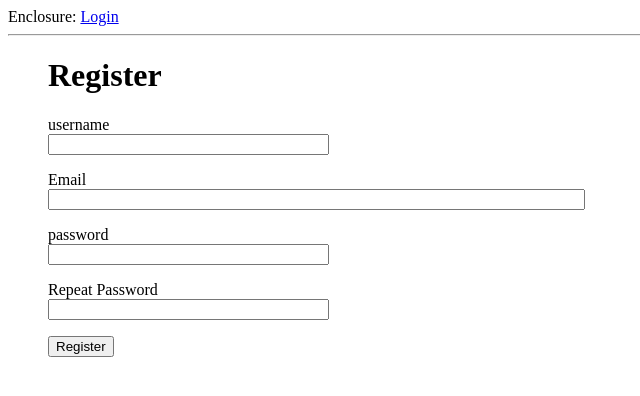
After one commit to riteshc852/Enclosure, a Flask app: page /register in a window 1280 px wide. The commit adds this page. Shown: the top 396 px of the page, without its empty margins (0-640 px from the left). Run offline with Flask 3, Linux system fonts and the light colour scheme.

Commit message:
implemented user login and regestration in the app

```diff
--- a/app/__init__.py
+++ b/app/__init__.py
@@ -2,8 +2,11 @@ from flask import Flask
 from config import Config # importing the config class from config.py
 from flask_sqlalchemy import SQLAlchemy
 from flask_migrate import Migrate
+from flask_login import LoginManager
 app = Flask(__name__) # app variable creation and this file connects the whole app together
 app.config.from_object(Config) # this method is used to take the value from the object variable
+login = LoginManager(app)
+login.login_view='login' # the input will be the endpoint as the same as the value passed in url_for()
 db = SQLAlchemy(app) # database object for sqlALchemy database engine
 migrate = Migrate(app , db) # migirate object for migrate engine
 from app import routes ,model
--- a/app/forms.py
+++ b/app/forms.py
@@ -1,6 +1,23 @@
 from flask_wtf import FlaskForm
 from wtforms import StringField, PasswordField, BooleanField, SubmitField
-from wtforms.validators import DataRequired
+from wtforms.validators import DataRequired ,Email , EqualTo , ValidationError
+from app import db
+from app.model import users
+import sqlalchemy as sa
+class RegestrationForm(FlaskForm):
+    username = StringField("username" , validators=[DataRequired()])
+    email = StringField("Email" , validators=[DataRequired() , Email()] )
+    password = PasswordField("password" , validators=[DataRequired()])
+    password2 = PasswordField("Repeat Password" , validators=[DataRequired() , EqualTo("password")])
+    submit = SubmitField("Register")
+    def validate_username(self ,username):
+        user = db.session.scalar(sa.select(users).where(users.username == username.data))
+        if user is not None:
+            raise ValidationError("Please use diffrent username")
+    def validate_email(self , email):
+        user = db.session.scalar(sa.select(users).where(users.email == email.data))
+        if user is not None:
+            raise ValidationError("Please use diffrent email")
 class LoginForm(FlaskForm):
     username = StringField("username" , validators=[DataRequired()])
     password = PasswordField("password" , validators=[DataRequired()])
--- a/app/routes.py
+++ b/app/routes.py
@@ -1,8 +1,15 @@
 # this file provides the routes
 from app import app # this is the app variable of flask from __init__.py
 from flask import render_template, request , flash , redirect ,url_for
-from app.forms import LoginForm
+from app.forms import LoginForm , RegestrationForm
+from app import db
+from app.model import users
+from flask_login import current_user , login_user , logout_user , login_required
+from urllib.parse import urlsplit
+import sqlalchemy as sa
 @app.route("/")
+@app.route('/index')
+@login_required
 def index():
     user = {"username" : "ritesh"}
     posts = [
@@ -16,11 +23,39 @@ def index():
         }
     ]
     # this posts should be same as the posts in jinja 2 template
-    return render_template("index.html" , title = "Home" , user = user , posts = posts)
+    return render_template("index.html" , title = "Home" , posts = posts)
+@app.route("/register" , methods=["GET" , "POST"])
+def register():
+    if current_user.is_authenticated:
+        return redirect(url_for('index'))
+    form = RegestrationForm()
+    if form.validate_on_submit(): #this method checks if the method is post and is validators true
+        user = users(username=form.username.data , email=form.email.data)
+        user.set_password(form.password.data)
+        db.session.add(user)
+        db.session.commit()
+        flash("Congratulation you are now registered")
+        return redirect(url_for("login"))
+    return render_template("register.html" , title="Register" , form=form )
 @app.route("/login", methods=["GET" , "POST"])
 def login():
     form = LoginForm()
+    if current_user.is_authenticated:
+        return redirect(url_for('index'))
+    form = LoginForm()
     if form.validate_on_submit():
-        flash("Login Requested for {} , remember_me{}".format(form.username.data , form.remember_me.data))
-        return redirect(url_for("index")) # url for takes function name as input for endpoint
-    return render_template("login.html" , title ="Sign in" , form = form )
+        user = db.session.scalar(
+        sa.select(users).where(users.username == form.username.data))
+        if user is None or not user.password_check(form.password.data):
+            flash('Invalid username or password')
+            return redirect(url_for('login'))
+        login_user(user, remember=form.remember_me.data)
+        next_page = request.args.get('next')
+        if not next_page or urlsplit(next_page).netloc!="":
+            next_page = url_for('index')
+        return redirect(url_for('index'))
+    return render_template('login.html', title='Sign In', form=form)
+@app.route("/logout")
+def logout():
+    logout_user()
+    return redirect(url_for("index"))
--- a/app/templates/base.html
+++ b/app/templates/base.html
@@ -10,8 +10,12 @@
     <body>
         <div>
           Enclosure:
-          <a href="{{  url_for('index' ) }}">Home</a>
+          {% if current_user.is_anonymous %}
           <a href="{{ url_for('login' ) }}">Login</a>
+          {% else %}
+          <a href="{{ url_for('index' ) }}">Home</a>
+          <a href="{{ url_for('logout' ) }}">Logout</a>
+          {% endif %}
         </div>
         <hr>
         <ul>
--- a/app/templates/index.html
+++ b/app/templates/index.html
@@ -1,10 +1,8 @@
-<!--  -->
 {% extends 'base.html' %}
 {% block content %}
     <!-- this user is the user we sent from the server and username is the key to the username value  -->
-    <h1>Hello {{ user.username }}</h1>
+    <h1>Hello {{ current_user.username }}</h1>
 {% for post in posts %}
-
 <div><p>{{ post.author.username }} says : <b> {{ post.body }} </b></p></div>
 {% endfor %}
 {% endblock %}
--- a/app/templates/login.html
+++ b/app/templates/login.html
@@ -2,6 +2,7 @@
 {% block content %}
 <h1>Sign in</h1>
 <form action="" method="POST" novalidate>
+    <!-- jinja template for securing webpage from xss attacks -->
     {{ form.hidden_tag() }}
     <p>
         <!-- this is the label for username not in sense of <label> tag -->
@@ -28,6 +29,7 @@
         {{ form.remember_me() }} {{ form.remember_me.label }}
     </p>
     <p>{{ form.submit() }}</p>
+    <p>New user ?<a href="{{ url_for('register' ) }}">Click to Register</a></p>
 </form>
 
 {% endblock %}
--- /dev/null
+++ b/app/templates/register.html
@@ -0,0 +1,36 @@
+{% extends 'base.html' %}
+{% block content %}
+<h1>Register</h1>
+<form action="" method="POST">
+    {{ form.hidden_tag() }}
+    <p>
+        {{ form.username.label }} <br>
+        {{ form.username(size=32) }} <br>
+        {% for error in form.username.errors %}
+        <span style="color: red;"> [{{ error }}] </span>
+        {% endfor %}
+    </p>
+    <p>
+        {{ form.email.label }} <br>
+        {{ form.email(size=64) }}
+        {% for error in form.email.errors %}
+        <span style="color: red;">[{{ error }}]</span>
+        {% endfor %}
+    </p>
+    <p>
+        {{ form.password.label }} <br>
+        {{ form.password(size = 32) }} <br>
+        {% for error in form.password.errors %}
+        <span style="color: red;">[{{ error }}]</span>
+        {% endfor %}
+    </p>
+    <p>
+        {{ form.password2.label }} <br>
+        {{ form.password2(size = 32) }} <br>
+        {% for error in form.password2.errors %}
+        <span style="color: red;">[{{ error }}]</span>
+        {% endfor %}
+    </p>
+    <p> {{ form.submit() }} </p>
+</form>
+{% endblock %}
--- a/requirements.txt
+++ b/requirements.txt
@@ -3,3 +3,5 @@ python-dotenv
 Flask-WTF
 Flask-SQLAlchemy
 Flask-Migrate
+Flask-Login
+email-validator
--- a/run.py
+++ b/run.py
@@ -1 +1,9 @@
 from app import app
+import sqlalchemy as sa
+import sqlalchemy.orm as sor
+from app import app, db
+from app.model import users, Post
+# added shell context for flask shell command
+@app.shell_context_processor
+def make_shell_context():
+    return {'sa': sa, 'sor': sor, 'db': db, 'User': users, 'Post': Post}
```
Also changed, not shown: app/model.py (+12 -1 lines), migrations/versions/06e56711b4f6_two_relations.py (renamed from migrations/versions/eda694a2e59c_user_and_post_table_cause_of_error.py, +5 -5 lines), migrations/versions/a081ac063c5e_password_optional_add_because_mapped_.py (deleted, +0 -36 lines).
